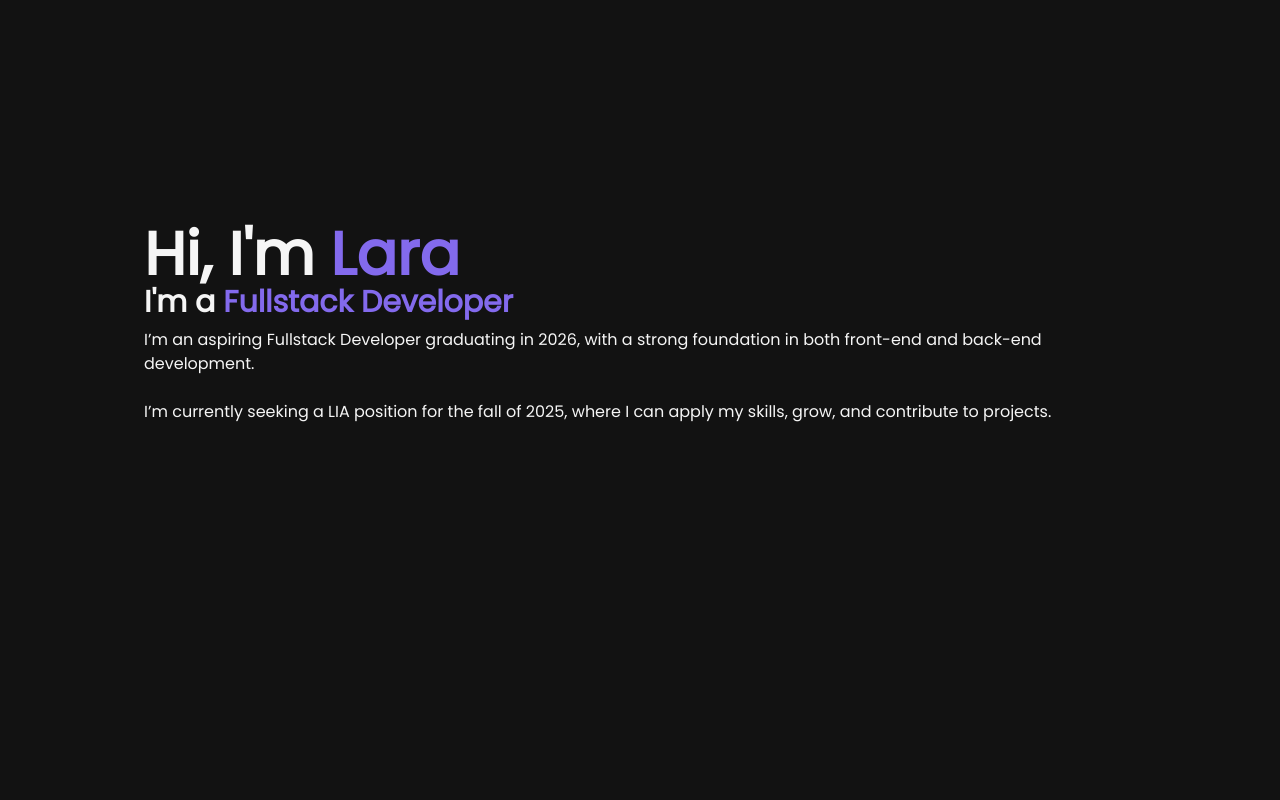
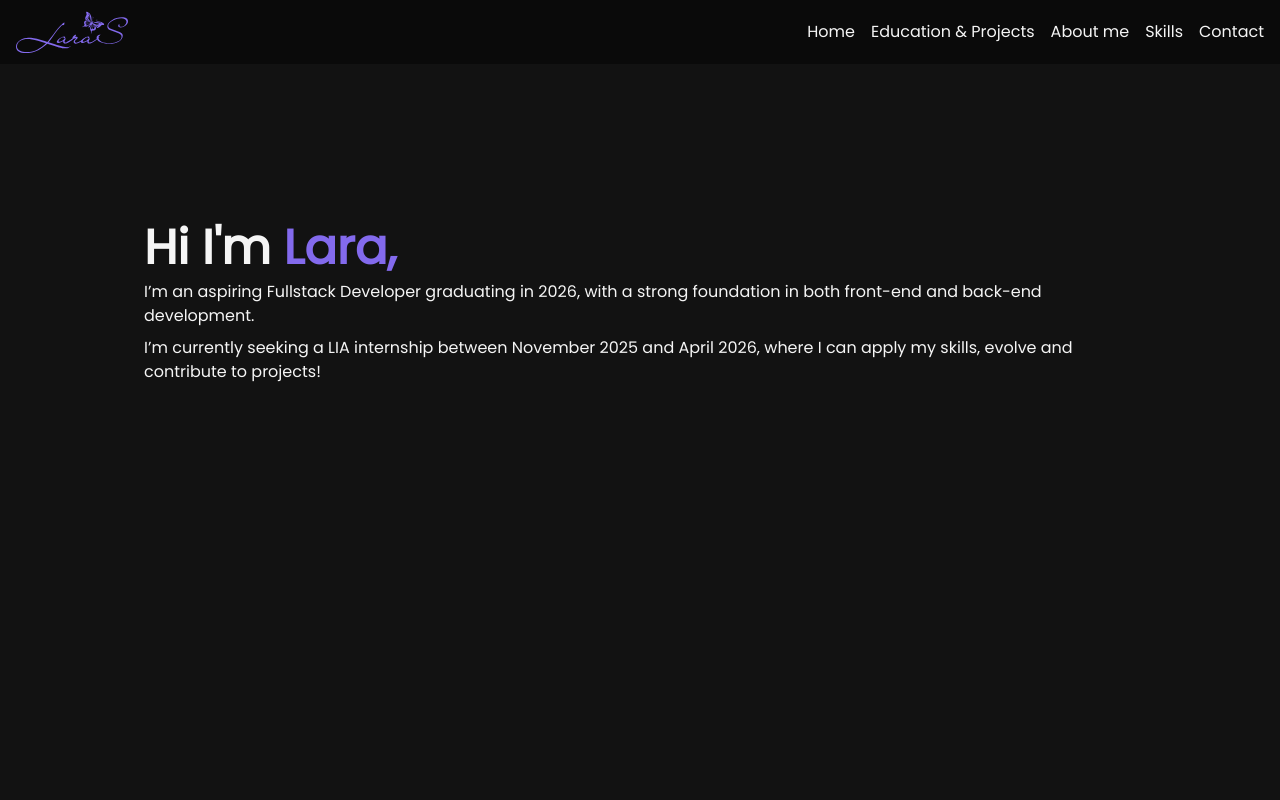
Before and after one commit to Laraass/portfolio, a React (Vite) app: page / in a window 1280 px wide. Shown: the top 800 px of the page. Built offline with nearby package versions, Linux system fonts and the light colour scheme.

Commit message:
create navbar

```diff
--- a/package.json
+++ b/package.json
@@ -11,8 +11,11 @@
   },
   "dependencies": {
     "@tailwindcss/vite": "^4.1.0",
+    "@types/react-router-dom": "^5.3.3",
     "react": "^19.0.0",
-    "react-dom": "^19.0.0"
+    "react-dom": "^19.0.0",
+    "react-router-dom": "^7.5.0",
+    "react-type-animation": "^3.2.0"
   },
   "devDependencies": {
     "@eslint/js": "^9.21.0",
--- a/src/App.tsx
+++ b/src/App.tsx
@@ -1,48 +1,58 @@
 import Layout from "./components/Layout";
-import './index.css';
+import Header from "./components/Header";
+import { TypeAnimation } from "react-type-animation";
+
+import "./index.css";
+
+<Header></Header>;
 
 function App() {
   return (
     <Layout>
+      <section
+        className="flex flex-col gap-2 bg-shade-800 min-h-screen py-28"
+        id="home"
+      >
+        <div className="flex flex-col gap-1">
+          <h1 className="text-5xl font-bold text-shade-100">
+           Hi I'm <span className="text-primary">Lara,</span>
+          </h1>
 
-      <section className="container bg-shade-800 min-h-screen py-28" id="home">
-      <h1 className="text-6xl font-bold text-shade-100">
-        Hi, I'm <span className="text-primary">Lara</span>
-      </h1>
+        </div>
 
-      <p className="text-3xl font-bold text-shade-100">
-        I'm a <span className="text-primary">Fullstack Developer</span>
-      </p>
 
-      <p
-        className="text-base font-medium text-shade-100 mt-2">
-        I’m an aspiring Fullstack Developer graduating in 2026, with
-        a strong foundation in both front-end and back-end development.
-      </p>
+        <p className="text-base font-medium text-shade-100">
+          I’m an aspiring Fullstack Developer graduating in 2026, with a strong
+          foundation in both front-end and back-end development.
+        </p>
 
-      <p className="text-base font-medium text-shade-100 mt-6">
-        I’m currently seeking a LIA position for the fall of 2025, where
-        I can apply my skills, grow, and contribute to projects.
-      </p>
+        <p className="text-base font-medium text-shade-100">
+          I’m currently seeking a LIA internship between November 2025 and April 2026,
+          where I can apply my skills, evolve and contribute to projects!
+        </p>
       </section>
 
       <section className="bg-shade-700 w-full min-h-screen py-28" id="about-me">
-      {/* About Me */}
+        {/* About Me */}
       </section>
 
-      <section className="bg-shade-800 min-h-screen py-28" id="education-projects">
-      {/* Education & Projects */}
+      <section
+        className="bg-shade-800 min-h-screen py-28"
+        id="education-projects"
+      >
+        {/* Education & Projects */}
       </section>
 
-      <section className="bg-shade-700 min-h-screen py-28 text-white" id="skills">
+      <section
+        className="bg-shade-700 min-h-screen py-28 text-white"
+        id="skills"
+      >
         {/* Skills */}
       </section>
 
       <section className="bg-shade-800 min-h-screen py-28" id="contact">
         {/* Contact */}
       </section>
-
-
     </Layout>
   );
 }
--- /dev/null
+++ b/src/components/Header.tsx
@@ -0,0 +1,143 @@
+import { useState, useEffect, useRef } from "react";
+import { Icon } from "@iconify/react";
+
+const Header = () => {
+  const dropdownRef = useRef<HTMLDivElement>(null);
+  const buttonRef = useRef<HTMLButtonElement>(null);
+  const [activeButton, setActiveButton] = useState("home");
+  const [isOpen, setIsOpen] = useState(false);
+
+  // Close dropdown menu on click outside the menu
+  useEffect(() => {
+    const handleClickOutside = (event: MouseEvent) => {
+      if (
+        dropdownRef.current &&
+        !dropdownRef.current.contains(event.target as Node) &&
+        !(event.target instanceof HTMLElement && event.target.closest("button"))
+      ) {
+        setIsOpen(false);
+      }
+    };
+
+    document.addEventListener("mousedown", handleClickOutside);
+
+    return () => document.removeEventListener("mousedown", handleClickOutside);
+  }, []);
+
+  // Button styles
+  const buttonClasses =
+    "text-shade-100 text-base hover:text-primary hover:underline cursor-pointer transition duration-300";
+  const activeButtonClasses = "text-primary";
+
+  // Buttons
+  const buttons = (
+    <>
+      <button
+        className={`${buttonClasses} ${
+          activeButton === "home" ? activeButtonClasses : ""
+        }`}
+        onClick={() => {
+          setIsOpen(false);
+          setActiveButton("home");
+        }}
+      >
+        Home
+      </button>
+      <button
+        className={`${buttonClasses} ${
+          activeButton === "education" ? activeButtonClasses : ""
+        }`}
+        onClick={() => {
+          setIsOpen(false);
+          setActiveButton("education");
+        }}
+      >
+        Education & Projects
+      </button>
+      <button
+        className={`${buttonClasses} ${
+          activeButton === "about" ? activeButtonClasses : ""
+        }`}
+        onClick={() => {
+          setIsOpen(false);
+          setActiveButton("about");
+        }}
+      >
+        About me
+      </button>
+      <button
+        className={`${buttonClasses} ${
+          activeButton === "skills" ? activeButtonClasses : ""
+        }`}
+        onClick={() => {
+          setIsOpen(false);
+          setActiveButton("skills");
+        }}
+      >
+        Skills
+      </button>
+      <button
+        className={`${buttonClasses} ${
+          activeButton === "contact" ? activeButtonClasses : ""
+        }`}
+        onClick={() => {
+          setIsOpen(false);
+          setActiveButton("contact");
+        }}
+      >
+        Contact
+      </button>
+    </>
+  );
+
+  return (
+    <nav className="bg-shade-900 text-shade-100 fixed w-full z-50">
+      <div className="p-4 flex items-center justify-between h-16">
+        <div className="flex items-center">
+          <a href="/">
+            <img
+              src="/logo.svg"
+              alt="Lara Salman"
+              className="size-28 cursor-pointer transform transition duration-300 hover:scale-102"
+            />
+          </a>
+        </div>
+
+        {/* Desktop Navigation */}
+        <div className="hidden md:block">
+          <div className="flex gap-4 items-baseline">{buttons}</div>
+        </div>
+
+        {/* Mobile Menu Button */}
+        <div className="md:hidden">
+          <button
+            ref={buttonRef}
+            onClick={() => setIsOpen(!isOpen)}
+            type="button"
+            aria-label="Toggle mobile menu"
+            className="text-shade-100"
+          >
+            <Icon
+              icon="lineicons:menu-hamburger-1"
+              className="text-primary size-9"
+            />
+          </button>
+        </div>
+      </div>
+
+      {/* Mobile Navigation */}
+      <div
+        ref={dropdownRef}
+        className={`flex flex-col gap-3 bg-shade-900 text-shade-100 md:hidden transition-all ease-in duration-500 transform ${
+          isOpen
+            ? "max-h-[500px] opacity-100 p-4"
+            : "max-h-0 opacity-0 overflow-hidden"
+        }`}
+      >
+        {buttons}
+      </div>
+    </nav>
+  );
+};
+
+export default Header;
--- a/src/components/Layout.tsx
+++ b/src/components/Layout.tsx
@@ -1,4 +1,5 @@
 import { ReactNode } from "react";
+import Header from "./Header";
 
 interface LayoutProps {
   children: ReactNode;
@@ -7,8 +8,7 @@ interface LayoutProps {
 const Layout = ({ children }: LayoutProps) => {
   return (
     <div className="flex flex-col items-center bg-shade-800 text-shade-100">
-      {/* Header component */}
-      {/* <Header /> */}
+      <Header />
 
       <main className="min-h-screen w-full max-w-5xl flex-1 px-4 pb-20 pt-24 md:pb-16 md:pt-28">
         {children}
```
Also changed, not shown: 1 other file (tests, documents, lock files or other folders).
